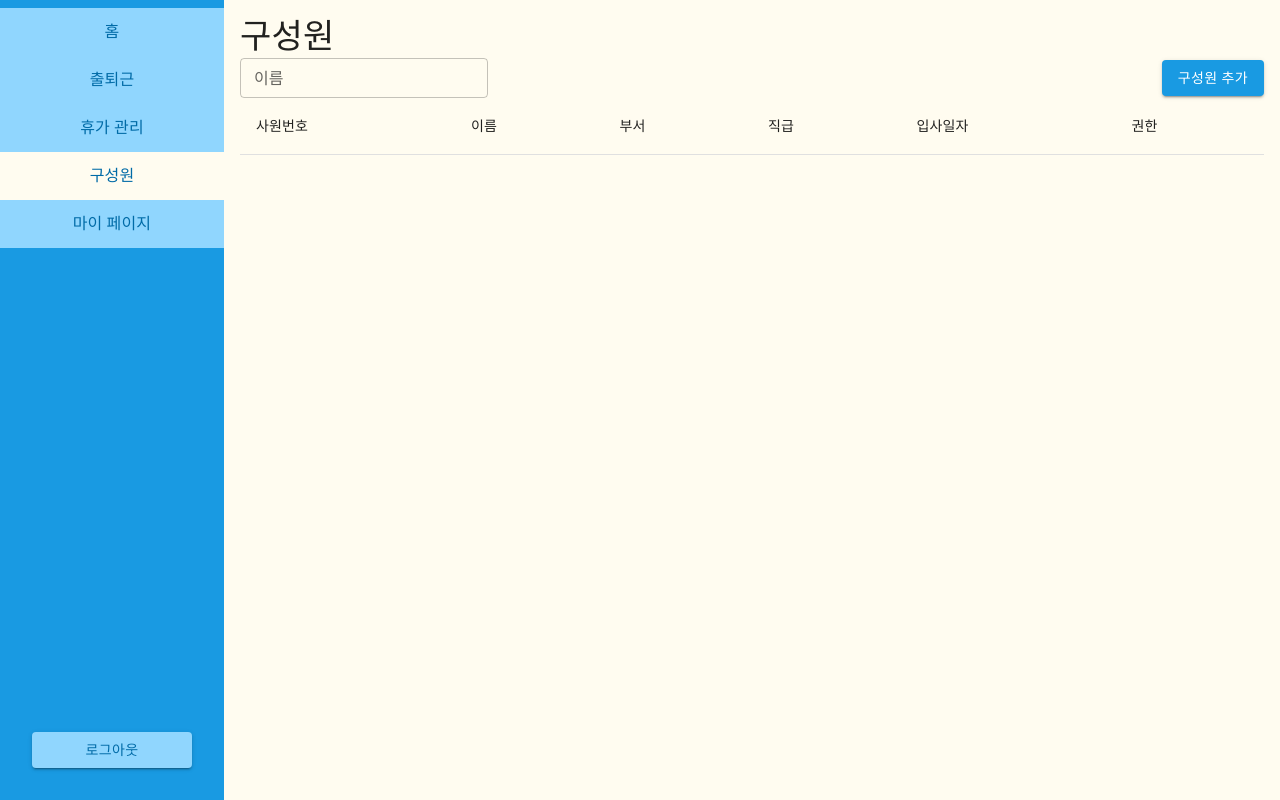
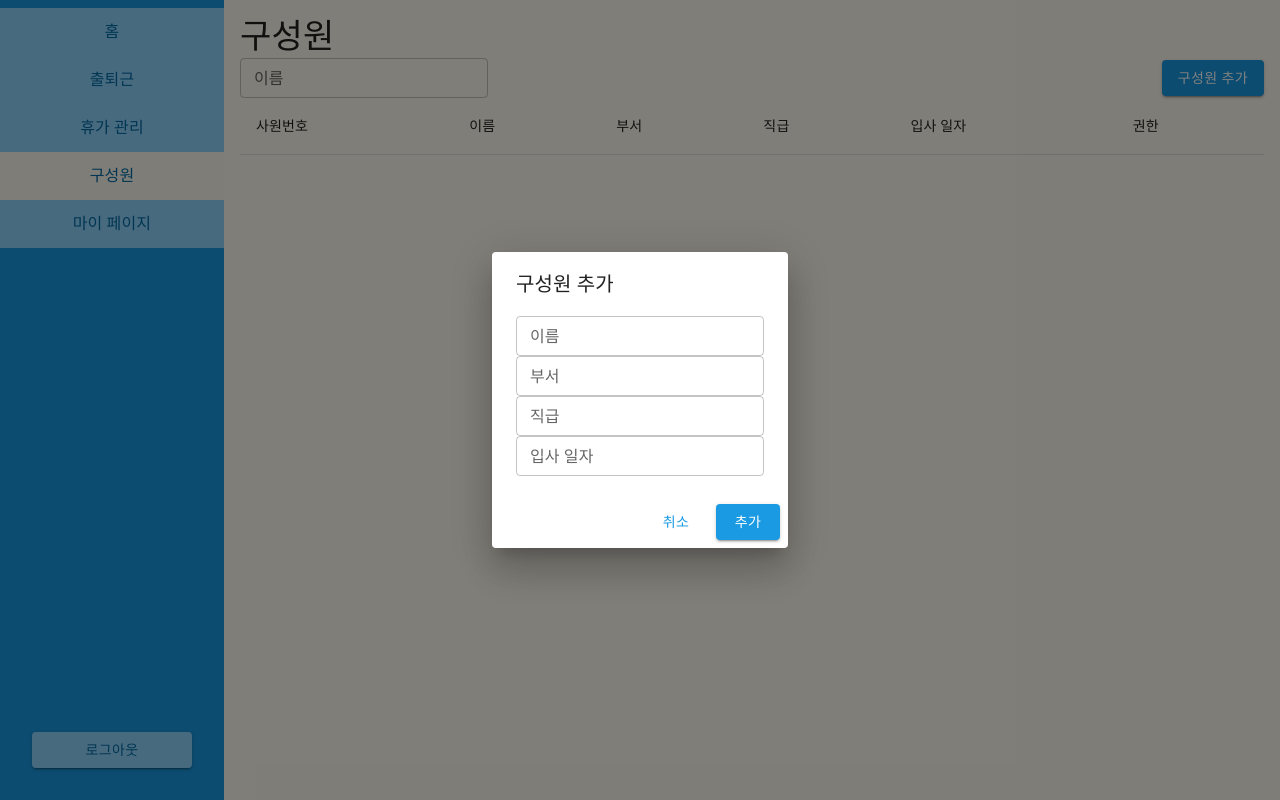
Before and after one commit to Fly-Flow/Flow-FE, a Next.js app: page /employees in a window 1280 px wide. Both pictures are taken after a click on the button "구성원 추가". Built offline with nearby package versions, Linux system fonts and the light colour scheme.

Commit message:
feat: add dialog layout

```diff
--- a/src/components/Employees/index.tsx
+++ b/src/components/Employees/index.tsx
@@ -1,6 +1,13 @@
+"use client";
+
 import {
   Box,
   Button,
+  Dialog,
+  DialogActions,
+  DialogContent,
+  DialogTitle,
+  Stack,
   Table,
   TableBody,
   TableCell,
@@ -10,6 +17,18 @@ import {
   TextField,
   Typography,
 } from "@mui/material";
+import { useState } from "react";
+
+const Employees: React.FC = (props) => {
+  const [employeesDialog, setEmployeesDialog] = useState(false);
+
+  const openDialog = () => {
+    setEmployeesDialog(true);
+  };
+
+  const closeDialog = () => {
+    setEmployeesDialog(false);
+  };
 
   const renderHeader = () => {
     return (
@@ -29,7 +48,9 @@ const renderToolbar = () => {
         }}
       >
         <TextField size="small" label="이름" />
-      <Button variant="contained">구성원 추가</Button>
+        <Button variant="contained" onClick={openDialog}>
+          구성원 추가
+        </Button>
       </Box>
     );
   };
@@ -44,7 +65,7 @@ const renderTable = () => {
               <TableCell>이름</TableCell>
               <TableCell>부서</TableCell>
               <TableCell>직급</TableCell>
-            <TableCell>입사일자</TableCell>
+              <TableCell>입사 일자</TableCell>
               <TableCell>권한</TableCell>
             </TableRow>
           </TableHead>
@@ -54,11 +75,29 @@ const renderTable = () => {
     );
   };
 
-const Employees: React.FC = (props) => {
   return (
     <>
       {renderHeader()}
       {renderToolbar()}
+
+      <Dialog open={employeesDialog} onClose={closeDialog}>
+        <DialogTitle>구성원 추가</DialogTitle>
+        <DialogContent>
+          <Stack>
+            <TextField size="small" label="이름" />
+            <TextField size="small" label="부서" />
+            <TextField size="small" label="직급" />
+            <TextField size="small" label="입사 일자" />
+          </Stack>
+        </DialogContent>
+        <DialogActions>
+          <Button onClick={closeDialog}>취소</Button>
+          <Button onClick={() => {}} variant="contained">
+            추가
+          </Button>
+        </DialogActions>
+      </Dialog>
+
       {renderTable()}
     </>
   );
```
Lines whose indentation alone changed are shown as unchanged.
